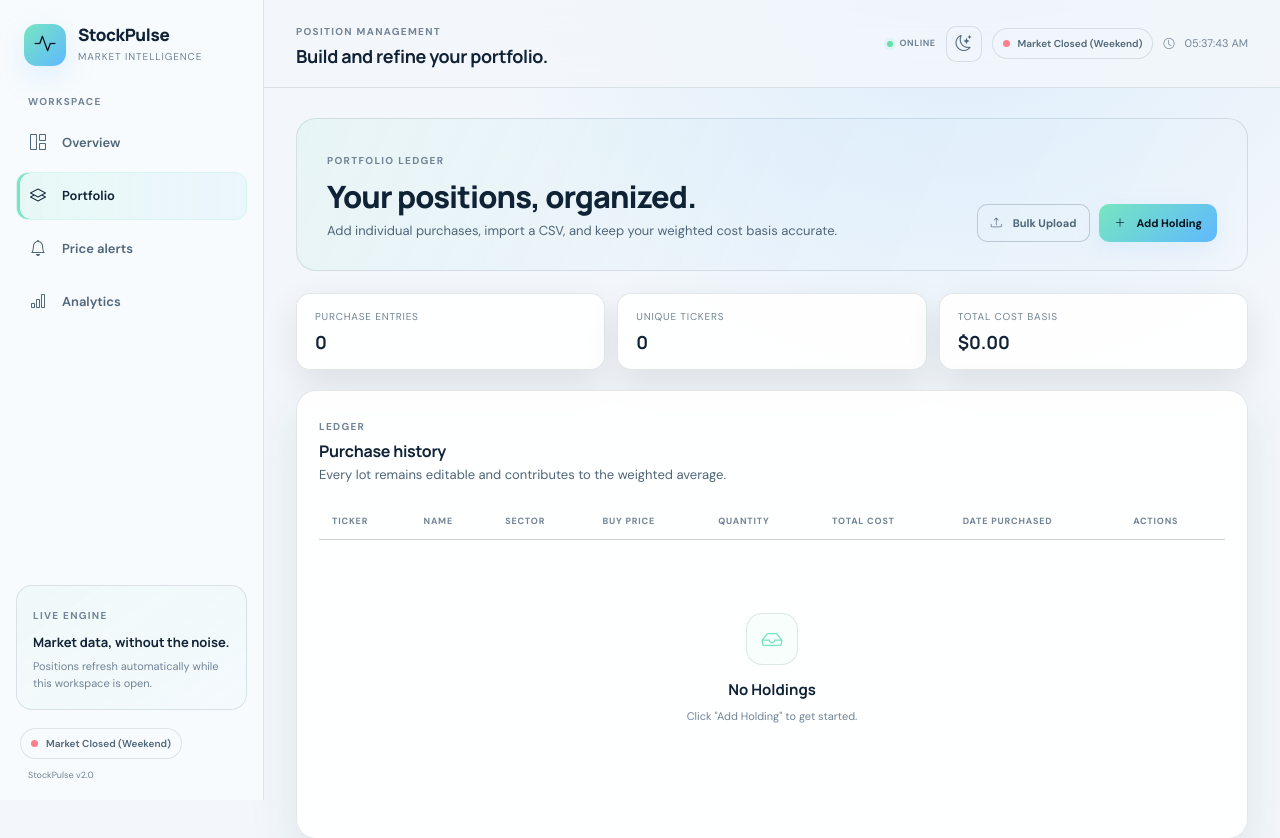
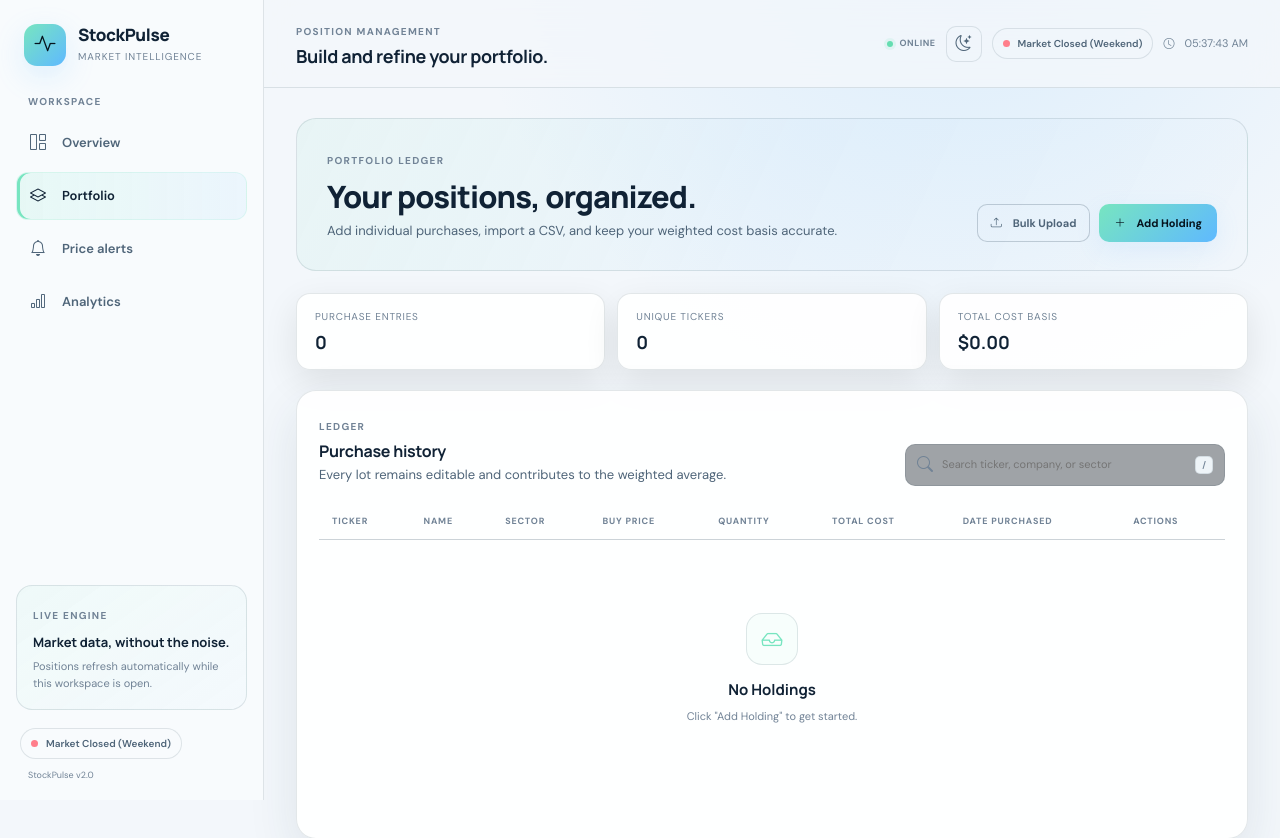
Before and after one commit to Aman10n/StockPulse, a Flask app: page /portfolio in a window 1280 px wide. Shown: the top 838 px of the page. Run offline with Flask 3, Linux system fonts and the light colour scheme; data that the repository does not hold is empty; some libraries are stand-ins or nearby versions.

Commit message:
feat: add keyboard-friendly portfolio search

```diff
--- a/static/css/style.css
+++ b/static/css/style.css
@@ -148,6 +148,10 @@ button:focus-visible, a:focus-visible, input:focus-visible, select:focus-visible
 .panel-header { display: flex; align-items: flex-end; justify-content: space-between; gap: 24px; margin-bottom: 18px; }
 .panel-header h2 { margin: 4px 0 3px; font: 700 16px/1.3 var(--font-display); letter-spacing: -.25px; }
 .panel-header h3 { margin: 0; }
+.search-field { min-width: min(320px, 100%); display: flex; align-items: center; gap: 9px; padding: 0 11px; border: 1px solid var(--border); border-radius: 10px; color: var(--text-muted); background: rgba(5,14,26,.38); }
+.search-field:focus-within { border-color: rgba(119,229,192,.52); box-shadow: 0 0 0 3px rgba(119,229,192,.09); }
+.search-field input { width: 100%; min-height: 40px; padding: 0; border: 0; outline: 0; color: var(--text); background: transparent; font-size: 11px; }
+.search-field kbd { padding: 2px 6px; border: 1px solid var(--border); border-radius: 5px; color: var(--text-muted); background: var(--surface-raised); font: 600 9px var(--font-body); }
 .update-badge { display: inline-flex; align-items: center; gap: 6px; color: var(--green); font-size: 10px; font-weight: 600; }
 
 .mini-metrics { display: grid; grid-template-columns: repeat(3,1fr); gap: 12px; margin-bottom: 20px; }
--- a/static/js/portfolio.js
+++ b/static/js/portfolio.js
@@ -28,7 +28,7 @@ async function loadHoldings() {
             </div></td></tr>`;
         } else {
             tbody.innerHTML = holdings.map(h => `
-                <tr>
+                <tr data-search="${`${h.ticker} ${h.name || ''} ${h.sector || ''}`.toLowerCase()}">
                     <td class="ticker-cell">${h.ticker}</td>
                     <td class="name-cell">${h.name || '—'}</td>
                     <td><span class="sector-badge">${h.sector || 'N/A'}</span></td>
@@ -55,7 +55,15 @@ async function loadHoldings() {
 
         // Build weighted average summary
         buildAvgSummary(holdings);
+        filterHoldings();
     } catch (e) {}
+}
+
+function filterHoldings() {
+    const query = document.getElementById('portfolio-search')?.value.trim().toLowerCase() || '';
+    document.querySelectorAll('#portfolio-body tr[data-search]').forEach(row => {
+        row.hidden = query !== '' && !row.dataset.search.includes(query);
+    });
 }
 
 // ─── Weighted Average Summary ────────────────────────────────
@@ -248,6 +256,13 @@ async function uploadCSV(file) {
 document.addEventListener('DOMContentLoaded', () => {
     loadSectors();
     loadHoldings();
+    document.getElementById('portfolio-search')?.addEventListener('input', filterHoldings);
+    document.addEventListener('keydown', event => {
+        if (event.key === '/' && !/INPUT|TEXTAREA|SELECT/.test(document.activeElement?.tagName)) {
+            event.preventDefault();
+            document.getElementById('portfolio-search')?.focus();
+        }
+    });
 
     const dz = document.getElementById('drop-zone');
     if (dz) {
--- a/templates/portfolio.html
+++ b/templates/portfolio.html
@@ -29,7 +29,9 @@
 
 <!-- Holdings Table -->
 <div class="panel fade-in" style="--delay:.15s">
-    <div class="panel-header"><div><span class="eyebrow">Ledger</span><h2>Purchase history</h2><p>Every lot remains editable and contributes to the weighted average.</p></div></div>
+    <div class="panel-header"><div><span class="eyebrow">Ledger</span><h2>Purchase history</h2><p>Every lot remains editable and contributes to the weighted average.</p></div>
+        <label class="search-field" for="portfolio-search"><i class="bi bi-search"></i><input id="portfolio-search" type="search" placeholder="Search ticker, company, or sector" autocomplete="off"><kbd>/</kbd></label>
+    </div>
     <div class="data-table-wrapper">
         <table class="data-table" id="portfolio-table">
             <thead>
```
